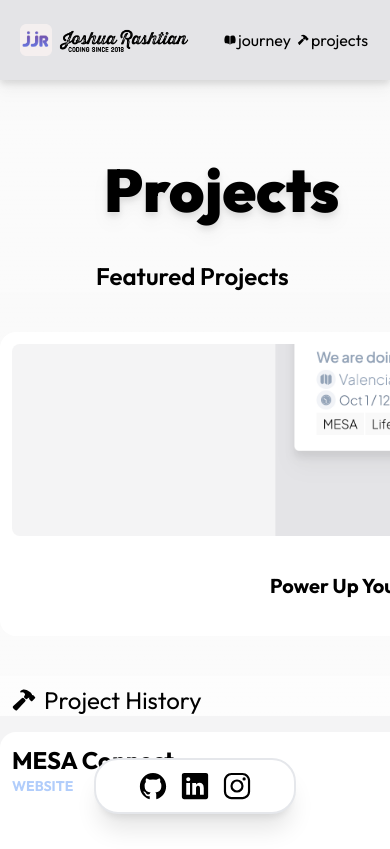
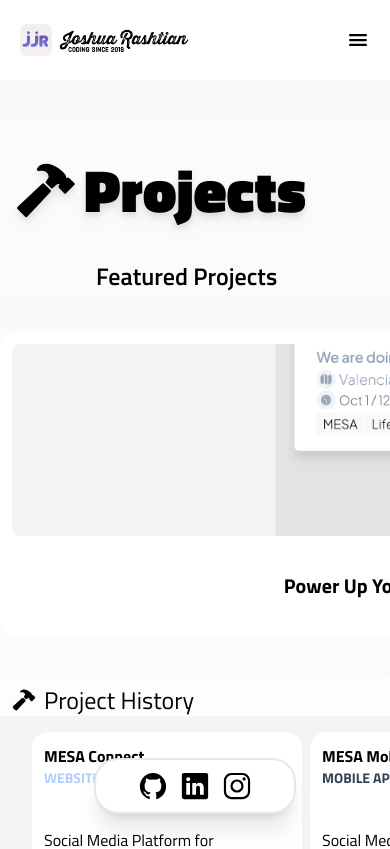
Before and after one commit to joshrashtian/portfolio2, a Next.js app: page /projects in a window 390 px wide. Shown: the top 849 px of the page. Built offline with nearby package versions, Linux system fonts and the light colour scheme.

Commit message:
Mobile Optimization CSS

```diff
--- a/app/_components/(home)/about/About.tsx
+++ b/app/_components/(home)/about/About.tsx
@@ -60,7 +60,7 @@
           </ul> */}
           <Link
             href="/journey"
-            className={`z-50 flex w-72 -translate-x-16 translate-y-[450px] -rotate-6 scale-75 flex-col items-end justify-end bg-yellow-300/50 p-3 text-xl duration-300 md:w-fit lg:translate-x-16 lg:translate-y-16 lg:scale-100 ${written.className}`}
+            className={`z-50 hidden w-72 -translate-x-16 translate-y-[450px] -rotate-6 scale-75 flex-col items-end justify-end bg-yellow-300/50 p-3 text-xl duration-300 md:w-fit lg:translate-x-16 lg:translate-y-16 lg:scale-100 xl:flex ${written.className}`}
           >
             <div className="absolute h-6 w-12 -translate-y-20 translate-x-2 rotate-2 bg-slate-200/40" />
             <h3 className="group flex flex-row items-center gap-3 font-bold">
--- a/app/_components/(home)/blog/Blog.tsx
+++ b/app/_components/(home)/blog/Blog.tsx
@@ -25,7 +25,7 @@
   return (
     <motion.section
       ref={ref}
-      className="flex h-screen flex-col bg-zinc-100 p-24 dark:bg-zinc-800/40"
+      className="flex h-screen flex-col bg-zinc-100 p-8 pb-24 xl:p-24 dark:bg-zinc-800/40"
     >
       <h1 className="mb-12 text-5xl font-bold lg:text-6xl">
         {"<"}
--- a/app/_components/(home)/header.tsx
+++ b/app/_components/(home)/header.tsx
@@ -1,16 +1,28 @@
 "use client";
 import Image from "next/image";
 import React from "react";
-import { motion } from "framer-motion";
+import { motion, useScroll, useTransform } from "framer-motion";
 import Link from "next/link";
-import { IoBook, IoHammer } from "react-icons/io5";
+import { IoBook, IoHammer, IoMenu } from "react-icons/io5";
+import { useHeader } from "@/app/contexts/HeaderMenuContext";
 const Header = () => {
+  const Menu = useHeader();
+  const { scrollY } = useScroll();
+
+  const color = useTransform(
+    scrollY,
+    [0, 400, 800],
+    ["#fff", "#fff", "rgb(228 228 231)"],
+  );
+
+  const shadowOpacity = useTransform(scrollY, [0, 400, 800], [0, 0.3, 1]);
   return (
     <motion.header
       initial={{ opacity: 0 }}
       animate={{ opacity: 1 }}
       transition={{ duration: 1, delay: 0.4, ease: "easeInOut" }}
-      className="fixed left-0 top-0 z-50 flex h-20 w-full flex-row items-center gap-3 bg-zinc-200 p-3 px-5 drop-shadow-lg dark:bg-zinc-700/80"
+      style={{ backgroundColor: color, boxShadow: shadowOpacity }}
+      className="fixed left-0 top-0 z-30 flex h-20 w-full flex-row items-center gap-3 p-3 px-5 dark:bg-zinc-700/80"
     >
       <Link href={"/"} className="flex flex-row gap-1">
         <Image
@@ -28,7 +40,9 @@
           height={100}
         />
       </Link>
-      <motion.ul className="flex h-full w-full flex-row items-center justify-end lg:gap-7 lg:px-20">
+
+      <motion.ul className="flex h-full w-full flex-row items-center justify-end lg:gap-7 lg:px-10">
+        <ul className="hidden gap-7 duration-300 xl:flex">
           <Link
             href="/journey"
             className="group flex flex-row items-center p-0.5 transition-all duration-300 hover:scale-105 hover:text-teal-800 lg:gap-2 hover:dark:text-teal-300"
@@ -45,6 +59,18 @@
             <IoHammer className="rounded-full p-0.5 duration-700 group-hover:scale-125 group-hover:bg-white" />{" "}
             projects
           </Link>
+        </ul>
+        <ul className="flex gap-7">
+          <button
+            onClick={() => {
+              Menu.toggleMenu();
+            }}
+          >
+            <IoMenu
+              className={`text-2xl duration-300 hover:scale-105 hover:text-orange-500`}
+            />
+          </button>
+        </ul>
       </motion.ul>
     </motion.header>
   );
--- a/app/contexts/CardContext.tsx
+++ b/app/contexts/CardContext.tsx
@@ -1,7 +1,14 @@
 "use client";
-import React, { createContext, useContext, useMemo, useState } from "react";
+import React, {
+  createContext,
+  useContext,
+  useEffect,
+  useMemo,
+  useState,
+} from "react";
 import BlogCard from "../_components/(home)/blog/BlogCard";
 import { AnimatePresence } from "framer-motion";
+import { usePathname } from "next/navigation";
 
 interface Card {
   title: string;
@@ -25,6 +32,8 @@
     hovered: false,
   });
 
+  const pathname = usePathname();
+
   const functions = {
     card,
     CreateCard,
@@ -45,6 +54,13 @@
     },
   };
 
+  useEffect(() => {
+    setPosition({
+      ...position,
+      hovered: false,
+    });
+  }, [pathname]);
+
   return (
     <CardContext.Provider value={functions}>
       {children}
--- /dev/null
+++ b/app/contexts/HeaderMenuContext.tsx
@@ -0,0 +1,128 @@
+"use client";
+import { AnimatePresence, motion } from "framer-motion";
+import Link from "next/link";
+import React, { createContext, useContext, useState } from "react";
+import {
+  IoArrowForward,
+  IoLogoGithub,
+  IoLogoInstagram,
+  IoLogoLinkedin,
+  IoNavigate,
+} from "react-icons/io5";
+
+interface HeaderMenuContextType {
+  menuOpen: boolean;
+  toggleMenu: () => void;
+}
+
+const items = [
+  {
+    name: "Home",
+    href: "/",
+  },
+  {
+    name: "Journey",
+    href: "/journey",
+  },
+  {
+    name: "Projects",
+    href: "/projects",
+  },
+];
+
+const socials = [
+  {
+    name: "Github",
+    href: "https://github.com/joshrashtian",
+    icon: IoLogoGithub,
+  },
+  {
+    name: "LinkedIn",
+    href: "https://www.linkedin.com/in/joshrashtian/",
+    icon: IoLogoLinkedin,
+  },
+  {
+    name: "Instagram",
+    href: "https://www.instagram.com/joshuajrashtian/",
+    icon: IoLogoInstagram,
+  },
+];
+
+const HeaderMenuContext = createContext<HeaderMenuContextType>({
+  menuOpen: false,
+  toggleMenu: () => {},
+});
+
+const HeaderMenuContextProvider = ({
+  children,
+}: {
+  children: React.ReactNode;
+}) => {
+  const [menuOpen, setMenuOpen] = useState(false);
+
+  const value = {
+    menuOpen,
+    toggleMenu: () => setMenuOpen(!menuOpen),
+  };
+
+  return (
+    <HeaderMenuContext.Provider value={value}>
+      <section className={`${menuOpen ? "blur-sm invert" : ""} duration-1000`}>
+        {children}
+      </section>
+      <AnimatePresence>
+        {menuOpen && (
+          <motion.div
+            initial={{ opacity: 0 }}
+            animate={{ opacity: 1 }}
+            exit={{ opacity: 0 }}
+            transition={{ duration: 0.5 }}
+            onClick={() => setMenuOpen(false)}
+            className={`no-scrollbar fixed left-0 top-0 z-40 flex h-screen w-screen flex-col items-start justify-start overflow-y-scroll bg-black/70 p-8 duration-500 lg:p-16 xl:p-24`}
+          >
+            <h1 className="flex flex-row gap-2 text-4xl font-bold text-white">
+              <IoNavigate /> Navigation
+            </h1>
+            <ul className="mt-10 flex flex-col gap-2 font-semibold">
+              {items.map((item) => (
+                <Link
+                  key={item.name}
+                  href={item.href}
+                  className="group rounded-lg duration-200 hover:bg-white/20"
+                >
+                  <p className="flex -translate-x-12 flex-row items-center p-4 text-2xl text-white duration-300 group-hover:translate-x-3 group-hover:text-teal-200/70">
+                    <IoArrowForward className="origin-left scale-0 duration-100 ease-linear group-hover:-translate-x-3 group-hover:scale-100" />{" "}
+                    {item.name}
+                  </p>
+                </Link>
+              ))}
+              <ul className="my-2 h-[1px] w-full bg-white" />
+              <div className="flex flex-col gap-2">
+                {socials.map((social) => (
+                  <Link key={social.name} href={social.href} className="">
+                    <p className="group flex -translate-x-12 flex-row items-center p-4 text-2xl text-white duration-300 hover:translate-x-3 hover:text-purple-400">
+                      <social.icon className="origin-left scale-0 duration-100 ease-linear group-hover:-translate-x-3 group-hover:scale-100" />{" "}
+                      {social.name}
+                    </p>
+                  </Link>
+                ))}
+              </div>
+            </ul>
+          </motion.div>
+        )}
+      </AnimatePresence>
+    </HeaderMenuContext.Provider>
+  );
+};
+
+export function useHeader() {
+  const context = useContext(HeaderMenuContext);
+  if (!context) {
+    throw new Error(
+      "useHeader must be used within a HeaderMenuContextProvider",
+    );
+  }
+  return context;
+}
+
+export default HeaderMenuContextProvider;
--- a/app/layout.tsx
+++ b/app/layout.tsx
@@ -1,12 +1,16 @@
 import type { Metadata } from "next";
-import { Inter, Outfit } from "next/font/google";
+import { Inter, Outfit, Titillium_Web } from "next/font/google";
 import "./globals.css";
 import Header from "./_components/(home)/header";
 import Socials from "./_components/(global)/Socials";
 import { Analytics } from "@vercel/analytics/react";
 import CardContextWrapper from "./contexts/CardContext";
+import HeaderMenuContextProvider from "./contexts/HeaderMenuContext";
 const inter = Outfit({ subsets: ["latin"] });
-
+const til = Titillium_Web({
+  subsets: ["latin"],
+  weight: ["200", "300", "400", "600", "700", "900"],
+});
 export const metadata: Metadata = {
   title: "Joshua Rashtian",
   description: "Computer Scientist, Creative.",
@@ -24,11 +28,15 @@
 }>) {
   return (
     <html lang="en">
-      <body className={`${inter.className} bg-zinc-50 dark:bg-zinc-800`}>
-        <Header />
-        <CardContextWrapper>{children}</CardContextWrapper>
+      <body className={`${til.className} bg-zinc-50 dark:bg-zinc-800`}>
+        <CardContextWrapper>
+          <HeaderMenuContextProvider>
+            {children}
+            <Header />
+            <Socials />
+          </HeaderMenuContextProvider>
+        </CardContextWrapper>
 
-        <Socials />
         <Analytics mode="production" />
       </body>
     </html>
--- a/app/projects/ProjectCard.tsx
+++ b/app/projects/ProjectCard.tsx
@@ -40,7 +40,7 @@
 }: ProjectProps & { children?: React.ReactNode }) => {
   return (
     <ProjectCardContext.Provider value={{ project }}>
-      <ul className="flex h-72 w-[500px] snap-center flex-col justify-between gap-3 whitespace-nowrap rounded-2xl bg-white p-3 ring-0 ring-offset-transparent duration-500 hover:scale-105 hover:shadow-lg hover:ring-2 hover:ring-offset-4 dark:bg-zinc-700">
+      <ul className="flex h-72 w-[270px] snap-center flex-col justify-between gap-0.5 whitespace-nowrap rounded-2xl bg-white p-3 ring-0 ring-offset-transparent duration-500 hover:scale-105 hover:shadow-lg hover:ring-2 hover:ring-offset-4 xl:w-[500px] xl:gap-3 dark:bg-zinc-700">
         <ul>
           <header className="flex w-[500px] flex-row items-center gap-3">
             {project.icon && (
@@ -52,7 +52,7 @@
                 alt={`Project ${project.name}`}
               />
             )}
-            <h1 className="text-2xl font-bold">{project.name}</h1>
+            <h1 className="text-base font-bold xl:text-2xl">{project.name}</h1>
           </header>
           <h2
             className={`text-sm font-bold ${project.type === "Video Game" ? "text-green-700/70 dark:text-green-400" : project.type === "Website" ? "text-blue-500/40 dark:text-blue-500" : "text-slate-700 dark:text-purple-400"} `}
--- a/app/projects/ProjectHistory.tsx
+++ b/app/projects/ProjectHistory.tsx
@@ -51,7 +51,7 @@
       </motion.h1>
       <motion.section
         ref={scrollRef}
-        className="h-84 snap-point no-scrollbar relative flex snap-x flex-row gap-4 overflow-x-scroll scroll-smooth whitespace-nowrap bg-zinc-100 p-4 px-8 dark:bg-slate-500"
+        className="h-84 snap-point no-scrollbar relative flex snap-x flex-row gap-2 overflow-x-scroll scroll-smooth whitespace-nowrap bg-zinc-100 p-4 px-8 xl:gap-4 dark:bg-slate-500"
       >
         {ProjectDetails.sort((a, b) =>
           a.priority === b.priority ? 0 : a.priority ? -1 : 1,
--- a/app/projects/page.tsx
+++ b/app/projects/page.tsx
@@ -6,7 +6,7 @@
 const Projects = () => {
   return (
     <div className="min-h-screen py-40">
-      <h1 className="mb-10 flex flex-row gap-2 px-24 text-6xl font-black drop-shadow-lg duration-500 hover:text-orange-600">
+      <h1 className="mb-10 flex flex-row gap-2 px-4 text-6xl font-black drop-shadow-lg duration-500 hover:text-orange-600 xl:px-24">
         <IoHammerSharp /> Projects
       </h1>
       <FeaturedProjects />
```
Lines whose indentation alone changed are shown as unchanged.
